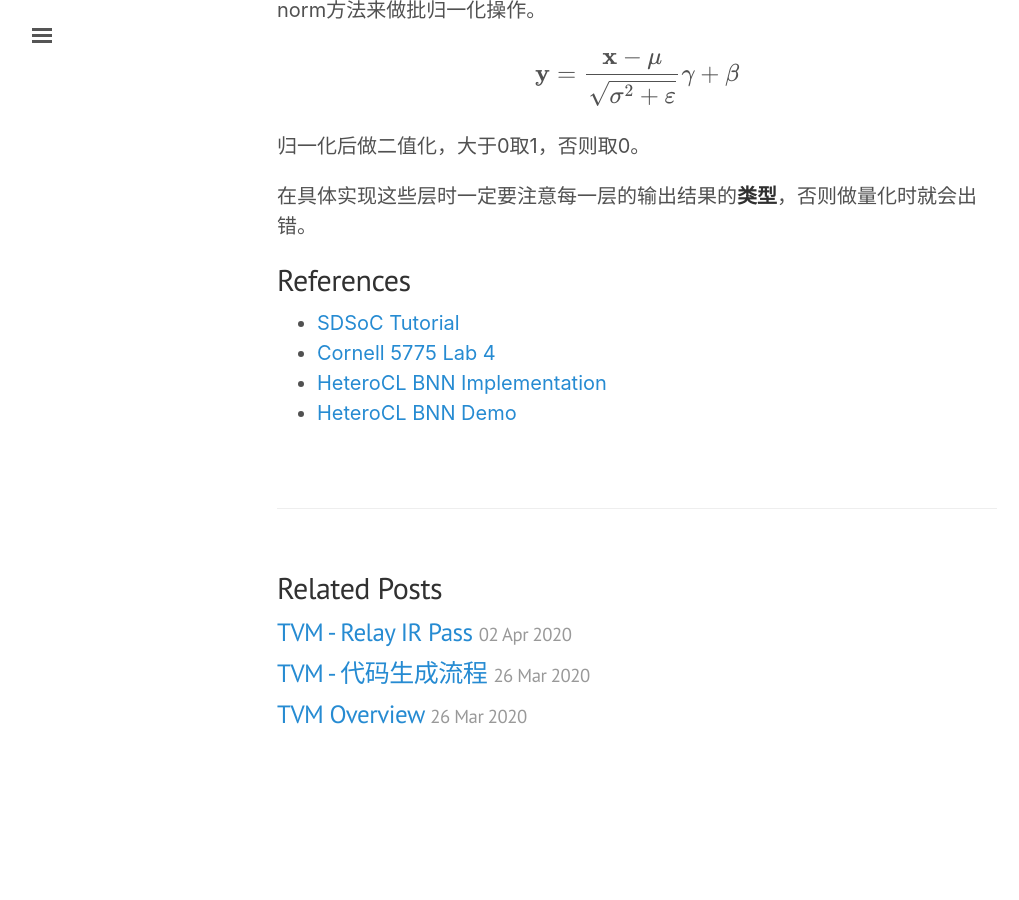
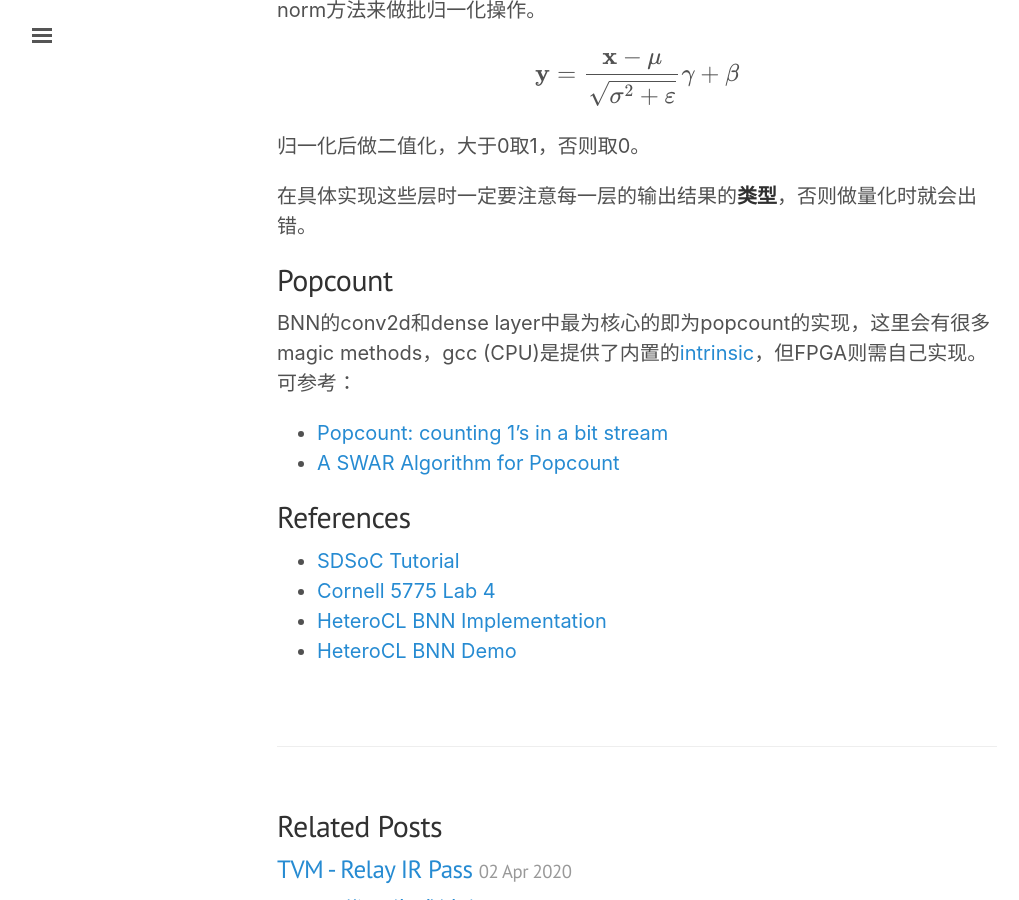
Before and after one commit to Ewenwan/chhzh123.github.io, a Jekyll site: the page built from _posts/2020-05-01-bnn.md, in a window 1280 px wide and 900 px high, scrolled down 2714 px. Shown: the whole window, without its empty margins (3-1022 px from the left). Built offline with Jekyll 4.4.1, drawn with Linux system fonts in a browser that asks for light colours; nearby versions of some CDN libraries; formulas are drawn with MathJax 3; comment, search, counter and statistics services are not loaded; before the commit the page ends 3505 px from its top, so only the background shows below that.

Commit message:
[blog] Update BNN popcount

```diff
--- a/_posts/2020-05-01-bnn.md
+++ b/_posts/2020-05-01-bnn.md
@@ -69,8 +69,13 @@ $$\mathbf{y}=\frac{\mathbf{x}-\mathbf{\mu}}{\sqrt{\sigma^2+\varepsilon}}\gamma+\
 
 在具体实现这些层时一定要注意每一层的输出结果的**类型**，否则做量化时就会出错。
 
+## Popcount
+BNN的conv2d和dense layer中最为核心的即为popcount的实现，这里会有很多magic methods，gcc (CPU)是提供了内置的[intrinsic](https://docs.tvm.ai/tutorials/language/intrin_math.html)，但FPGA则需自己实现。可参考：
+* [Popcount: counting 1’s in a bit stream](https://www.johndcook.com/blog/2020/02/21/popcount/)
+* [A SWAR Algorithm for Popcount](https://www.playingwithpointers.com/blog/swar.html)
+
 ## References
 * [SDSoC Tutorial](https://github.com/seanlatias/sdsoc-tutorial/tree/master/bnn)
 * [Cornell 5775 Lab 4](https://www.csl.cornell.edu/courses/ece5775/pdf/lab4.pdf)
 * [HeteroCL BNN Implementation](https://github.com/chhzh123/heterocl/blob/mydev-v0.3/hlib/python/hlib/op/bnn.py)
-* [HeteroCL BNN Demo](https://github.com/chhzh123/heterocl-demo/blob/master/bnn/bnn_main.py)
+* [HeteroCL BNN Demo](https://github.com/chhzh123/heterocl-demo/blob/master/bnn/lab5775/bnn_main.py)
```
